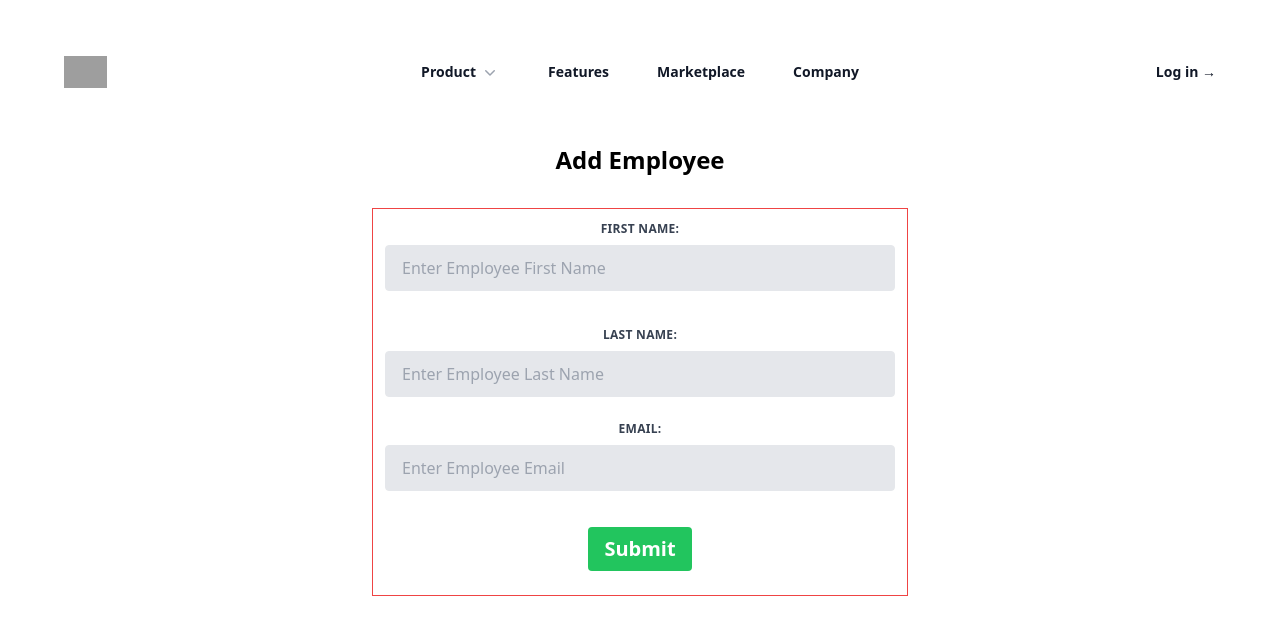
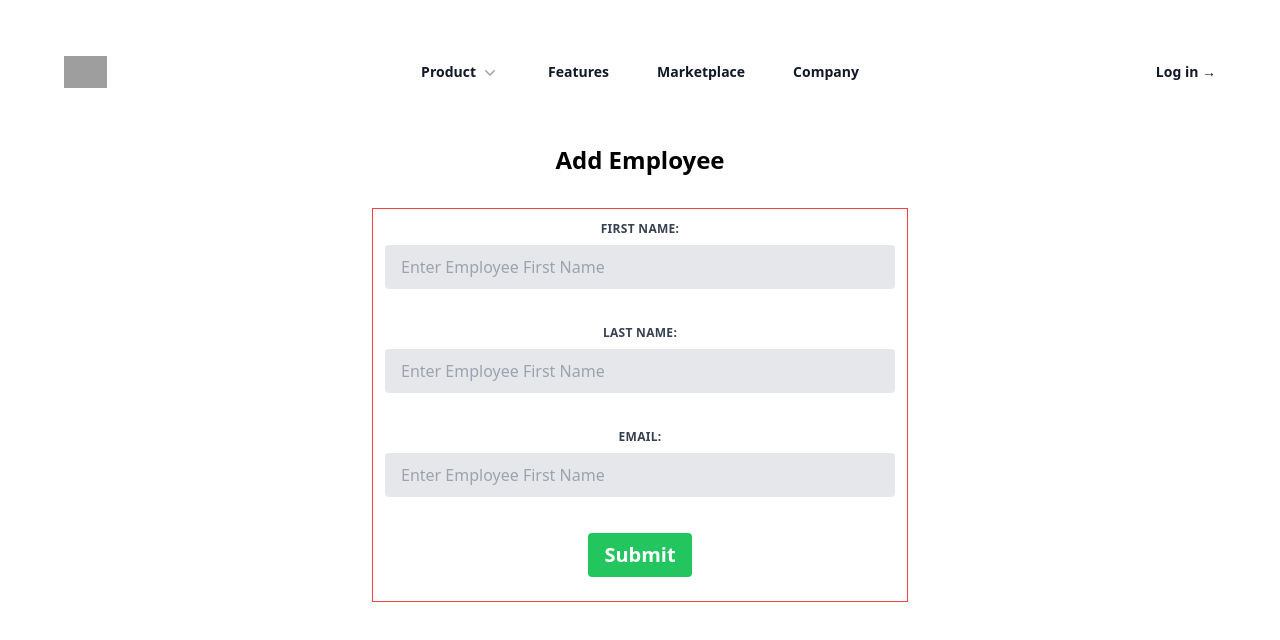
Before and after one commit to aharoJ/Employee-Management-System-App, a React (Vite) app in the folder frontend/: page /add-employee in a window 1280 px wide. Shown: the top 640 px of the page. Built offline with nearby package versions, Linux system fonts and the light colour scheme; grey boxes are pictures that could not be loaded.

Commit message:
validation for first_name, last_name, email completed

```diff
--- a/frontend/src/components/EmployeeComponent.jsx
+++ b/frontend/src/components/EmployeeComponent.jsx
@@ -1,26 +1,63 @@
 import React, { useState } from "react";
 import { createEmployee } from "../services/EmployeeService";
 import { useNavigate } from "react-router-dom";
-
 
 const EmployeeComponent = () => {
   const [firstName, setFirstName] = useState("");
   const [lastName, setLastName] = useState("");
   const [email, setEmail] = useState("");
-  const navigator= useNavigate();
+
+  const [errors, setErrors] = useState({
+    firstName: "",
+    lastName: "",
+    email: "",
+  });
+
+  const navigator = useNavigate();
 
   function saveEmployee(e) {
     e.preventDefault();
 
-    const employee = { firstName, lastName, email };
-    console.log(employee); // print employee Obj
+    if (validateForm()) {
+      const employee = { firstName, lastName, email };
+      console.log(employee); // print employee Obj
 
-    createEmployee(employee).then((response) => {
-      console.log(response.data);
-      navigator("/employees")
-    })
+      createEmployee(employee).then((response) => {
+        console.log(response.data);
+        navigator("/employees");
+      });
+    }
   }
 
+  function validateForm() {
+    let valid = true;
+    // coppying erros object into errorCopy
+    const errorCopy = { ...errors };
+    if (firstName.trim()) {
+      errorCopy.firstName = "";
+    } else {
+      errorCopy.firstName = "First name is required";
+      valid = false;
+    }
+
+    if (lastName.trim()) {
+      errorCopy.lastName = "";
+    } else {
+      errorCopy.lastName = "Last name is requiered";
+      valid = false;
+    }
+
+    if (email.trim()) {
+      errorCopy.email = "";
+    } else {
+      errorCopy.email = "Email is required";
+      valid = false;
+    }
+
+    setErrors(errorCopy);
+
+    return valid;
+  }
   return (
     <>
       <div className="flex flex-col items-center justify-center p-8">
@@ -35,14 +72,20 @@ const EmployeeComponent = () => {
                 First Name:
               </label>
               <input
-                className="appearance-none block w-full bg-gray-200 text-gray-700
-                  border border-gray-200 rounded py-3 px-4 mb-3 leading-tight focus:outline-none focus:bg-white"
+                className={`appearance-none block w-full px-4 py-3 mb-3 leading-tight
+                  ${errors.firstName ? "border border-red-500 text-gray-500" : "bg-gray-200 text-gray-700 border-gray-200"}
+                  rounded focus:outline-none focus:bg-white`}
                 id="first-name"
                 type="text"
                 placeholder="Enter Employee First Name"
                 value={firstName}
                 onChange={(e) => setFirstName(e.target.value)}
               />
+              {errors.firstName && (
+                <p className="text-red-500 text-xs italic">
+                  {errors.firstName}
+                </p>
+              )}
             </div>
 
             <div className="w-full px-3 my-3 ">
@@ -53,14 +96,18 @@ const EmployeeComponent = () => {
                 Last Name:
               </label>
               <input
-                className="appearance-none block w-full bg-gray-200 text-gray-700
-                  border border-gray-200 rounded py-3 px-4 leading-tight focus:outline-none focus:bg-white focus:border-gray-500"
-                id="last-name"
+                className={`appearance-none block w-full px-4 py-3 mb-3 leading-tight
+                  ${errors.lastName ? "border border-red-500 text-gray-500" : "bg-gray-200 text-gray-700 border-gray-200"}
+                  rounded focus:outline-none focus:bg-white`}
+                id="first-name"
                 type="text"
-                placeholder="Enter Employee Last Name"
+                placeholder="Enter Employee First Name"
                 value={lastName}
                 onChange={(e) => setLastName(e.target.value)}
               />
+              {errors.lastName && (
+                <p className="text-red-500 text-xs italic">{errors.lastName}</p>
+              )}
             </div>
             <div className="w-full px-3 my-3 ">
               <label
@@ -70,14 +117,18 @@ const EmployeeComponent = () => {
                 Email:
               </label>
               <input
-                className="appearance-none block w-full bg-gray-200 text-gray-700
-                  border border-gray-200 rounded py-3 px-4 mb-3 leading-tight focus:outline-none focus:bg-white focus:border-gray-500"
-                id="email"
-                type="email"
-                placeholder="Enter Employee Email"
+                className={`appearance-none block w-full px-4 py-3 mb-3 leading-tight
+                  ${errors.email ? "border border-red-500 text-gray-500" : "bg-gray-200 text-gray-700 border-gray-200"}
+                  rounded focus:outline-none focus:bg-white`}
+                id="first-name"
+                type="text"
+                placeholder="Enter Employee First Name"
                 value={email}
                 onChange={(e) => setEmail(e.target.value)}
               />
+              {errors.email && (
+                <p className="text-red-500 text-xs italic">{errors.email}</p>
+              )}
             </div>
             <div className="w-full p-3 mb-3">
               <button
@@ -88,9 +139,7 @@ const EmployeeComponent = () => {
                 Submit
               </button>
             </div>
-
           </div>
-
         </form>
       </div>
     </>
```
